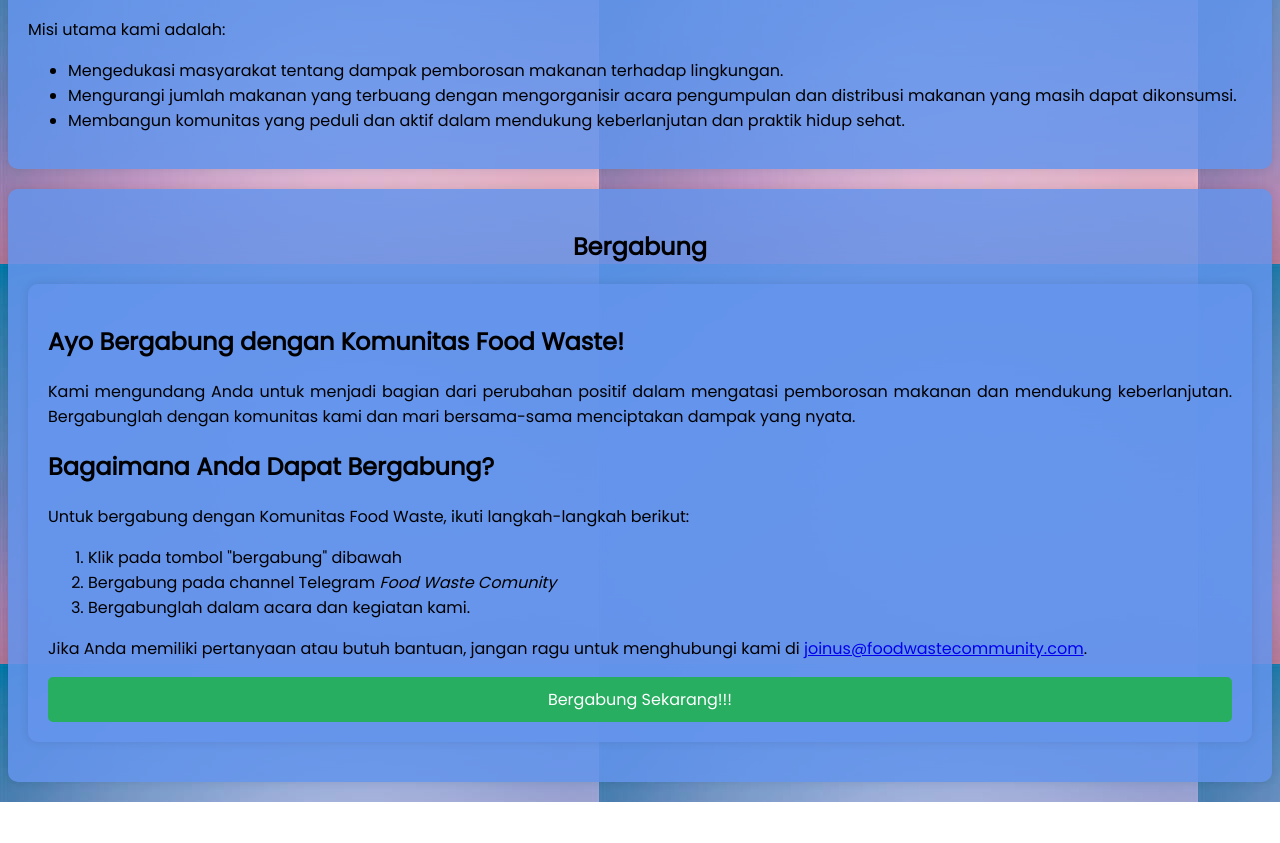
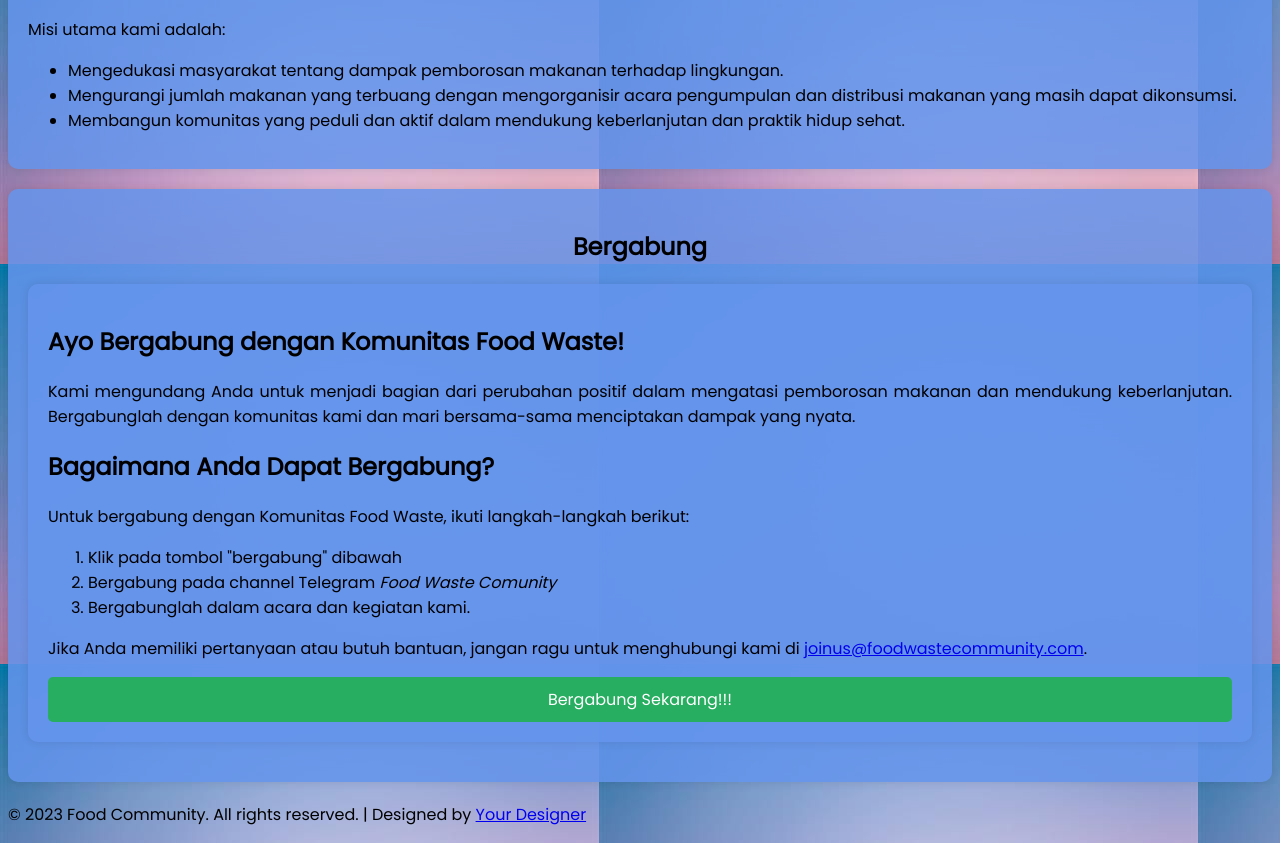
Before and after one commit to felixwiranata1233/uas_manajemenprojekfelix, a plain HTML site: page index.html in a window 1280 px wide. Shown: the part 1736-2579 px from the top of the page. Before the commit the page ends 2538 px from the top, so only its background shows below. Drawn offline with Linux system fonts and the light colour scheme.

Commit message:
menambahkan footnote

```diff
--- a/index.html
+++ b/index.html
@@ -116,6 +116,9 @@
               <a href="https://t.me/+BQMwkKB7iZc2Nzhl" class="join-btn">Bergabung Sekarang!!!</a>
             </div>
     </section>
+    <footer>
+      <p>&copy; 2023 Food Community. All rights reserved. | Designed by <a href="https://your-designer-website.com">Your Designer</a></p>
+    </footer>
 
     <script src="script.js"></script>
   </body>
```
